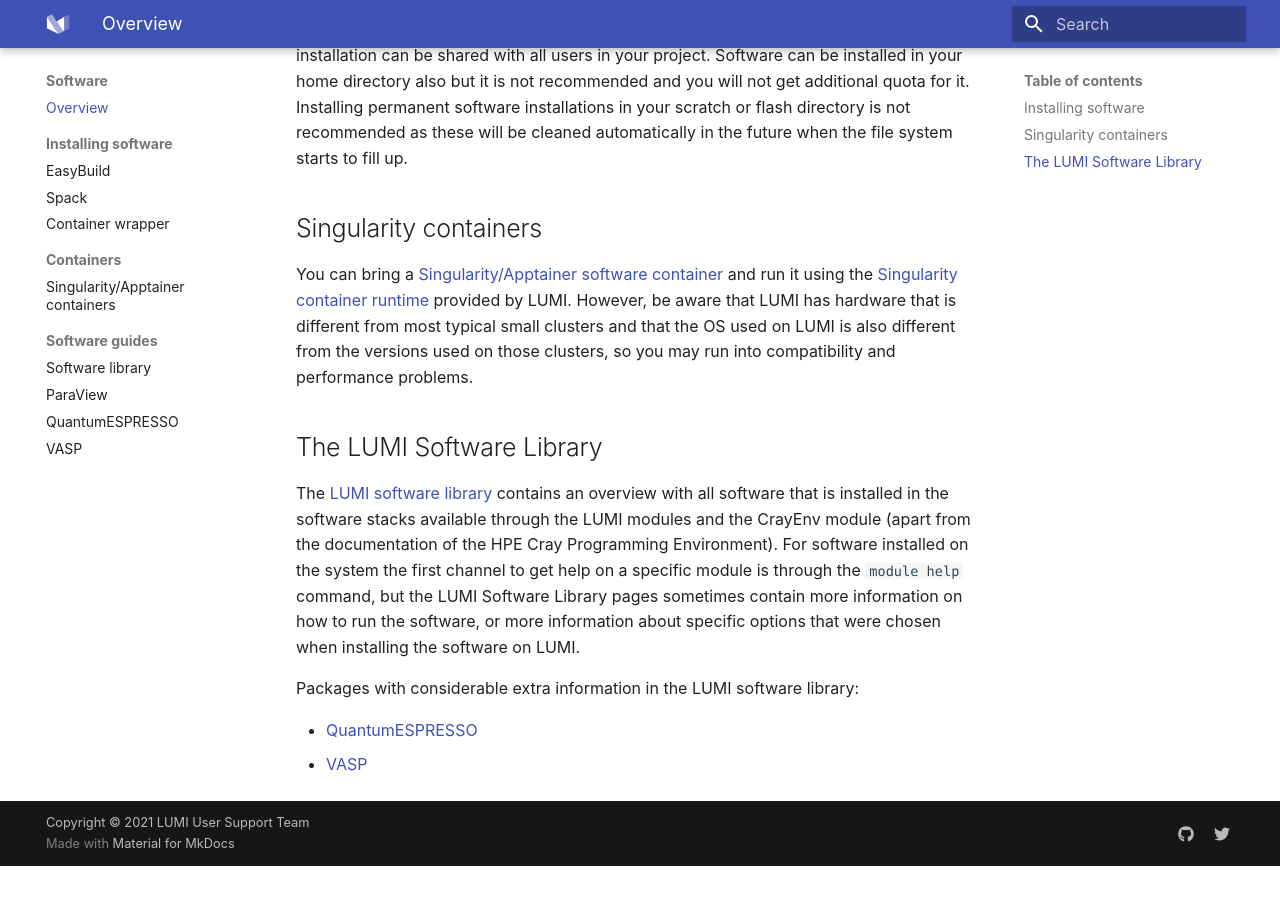
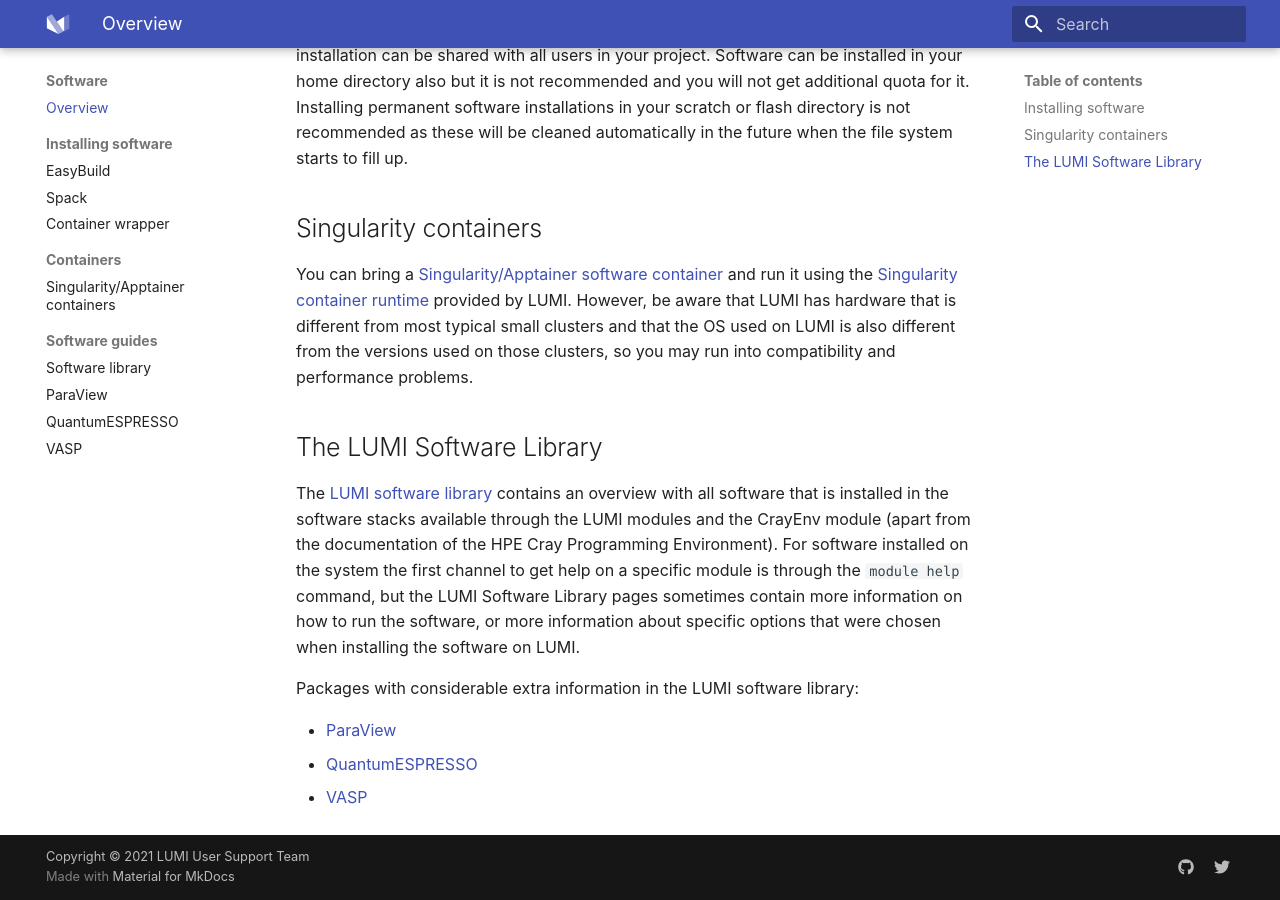
Before and after one commit to Lumi-supercomputer/lumi-userguide, an MkDocs documentation site: the page built from docs/software/index.md, in a window 1280 px wide and 900 px high, scrolled down 1333 px. Built offline with MkDocs 1.6.1 and Material for MkDocs 9.7.7, drawn with Linux system fonts in a browser that asks for light colours; before the commit the page ends 2199 px from its top, so only the background shows below that.

Commit message:
Linking to the ParaView documentations in the LUMI Software Library.

```diff
--- a/docs/software/index.md
+++ b/docs/software/index.md
@@ -97,5 +97,6 @@
 
 Packages with considerable extra information in the LUMI software library:
 
+-   [ParaView](https://lumi-supercomputer.github.io/LUMI-EasyBuild-docs/p/ParaView/)
 -   [QuantumESPRESSO](https://lumi-supercomputer.github.io/LUMI-EasyBuild-docs/q/QuantumESPRESSO/)
 -   [VASP](https://lumi-supercomputer.github.io/LUMI-EasyBuild-docs/v/VASP/)
```
